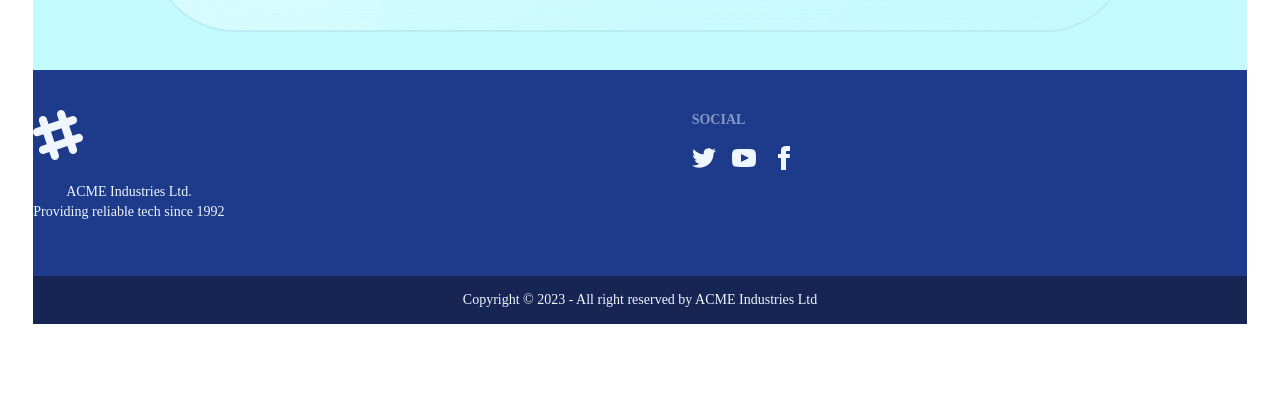
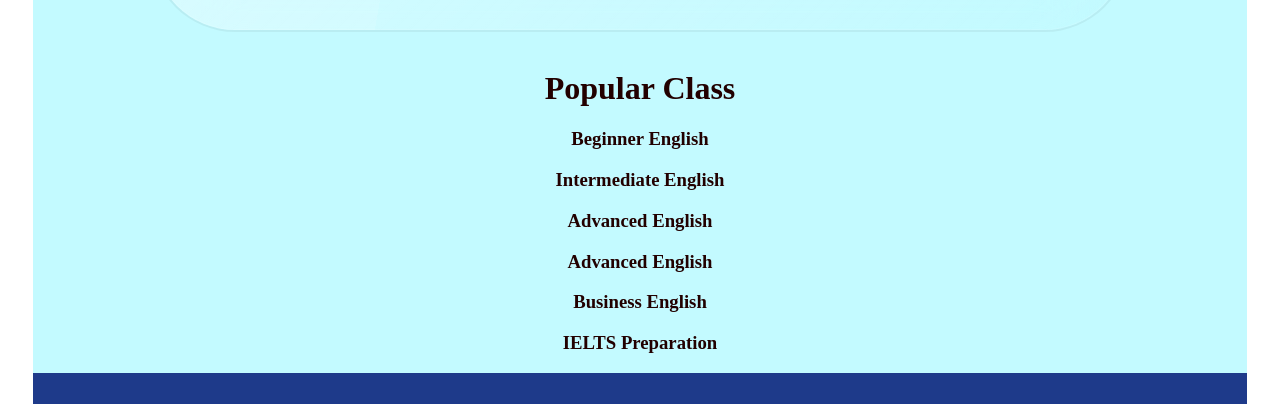
Before and after one commit to mahfuzctg/Online-School-Client, a React (Vite) app: page / in a window 1280 px wide. Shown: the part 1050-1454 px from the top of the page. Before the commit the page ends 1382 px from the top, so only its background shows below. Built offline with nearby package versions, Linux system fonts and the light colour scheme; no server answers.

Commit message:
added popular clas

```diff
--- a/src/Components/Pages/Clasess/Classes.jsx
+++ b/src/Components/Pages/Clasess/Classes.jsx
@@ -1,4 +1,4 @@
-import React from "react";
+import React, { useEffect, useState } from "react";
 import { Helmet } from "react-helmet-async";
 
 const Classes = () => {
@@ -7,7 +7,6 @@
       <Helmet>
         <title>Online School | Classes</title>
       </Helmet>
-      <h1>Clasessssssssssss</h1>
     </div>
   );
 };
--- a/src/Components/Pages/Home/Home.jsx
+++ b/src/Components/Pages/Home/Home.jsx
@@ -3,6 +3,7 @@
 import Banner from "../Banner/Banner";
 import { Helmet } from "react-helmet-async";
 import ExtraSection from "../Extrasection/ExtraSection";
+import PopularClass from "../PopularClass/PopularClass";
 const Home = () => {
   return (
     <>
@@ -12,6 +13,7 @@
       <Banner></Banner>
 
       <ExtraSection></ExtraSection>
+      <PopularClass></PopularClass>
     </>
   );
 };
--- /dev/null
+++ b/src/Components/Pages/PopularClass/PopularClass.jsx
@@ -0,0 +1,25 @@
+import { useEffect, useState } from "react";
+import PopularClassSub from "../../PopularClassSub/PopularClassSub";
+
+const PopularClass = () => {
+  const [classes, setClasses] = useState([]);
+  useEffect(() => {
+    fetch("class.json")
+      .then((res) => res.json())
+      .then((data) => {
+        const popularClass = data.filter((item) => item.category === "popular");
+        setClasses(popularClass);
+      });
+  }, []);
+  return (
+    <div>
+      <h1>Popular Class</h1>
+
+      {classes.map((item) => (
+        <PopularClassSub key={item._id} item={item}></PopularClassSub>
+      ))}
+    </div>
+  );
+};
+
+export default PopularClass;
--- /dev/null
+++ b/src/Components/PopularClassSub/PopularClassSub.jsx
@@ -0,0 +1,12 @@
+import React from "react";
+
+const PopularClassSub = ({ item }) => {
+  const { Name, Price } = item;
+  return (
+    <div>
+      <h3>{Name}</h3>
+    </div>
+  );
+};
+
+export default PopularClassSub;
```
Also changed, not shown: 1 other file (tests, documents, lock files or other folders).
